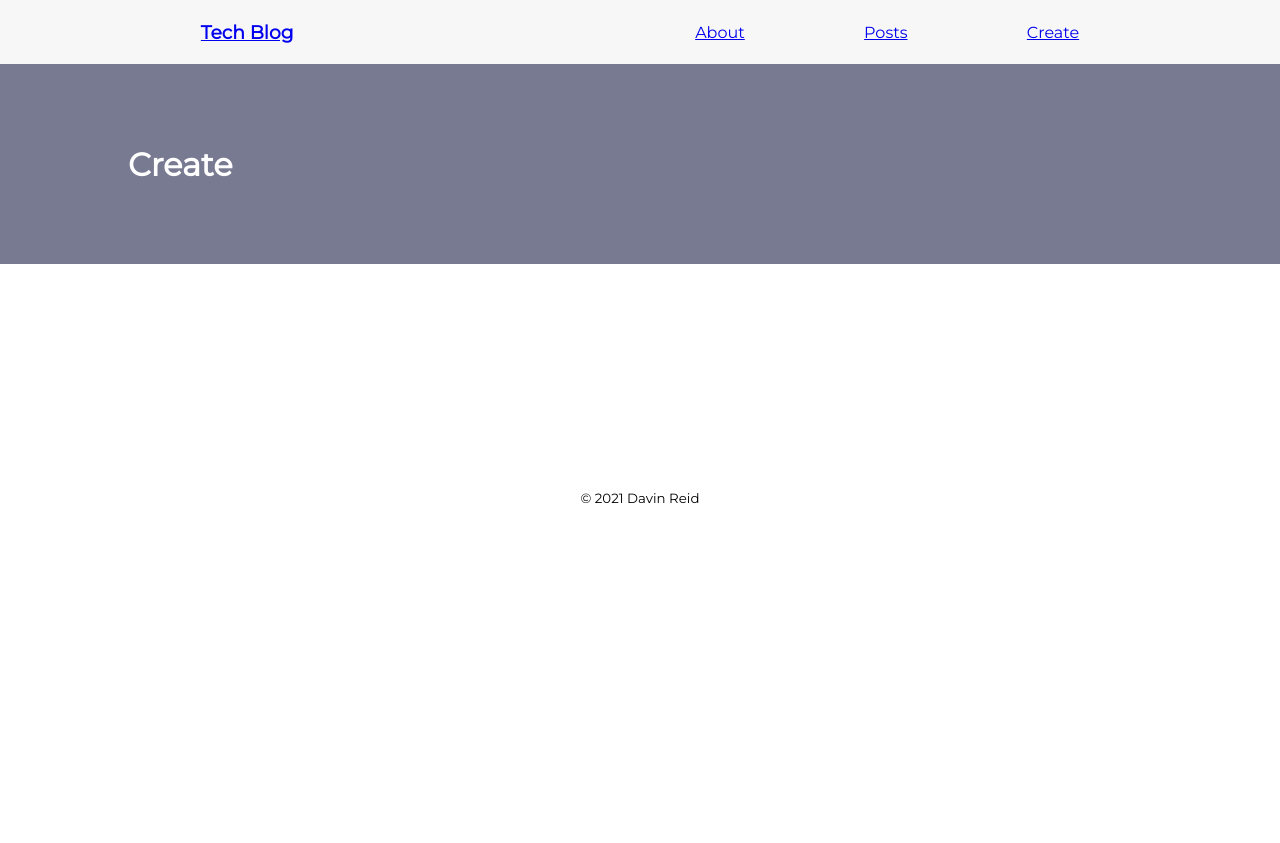
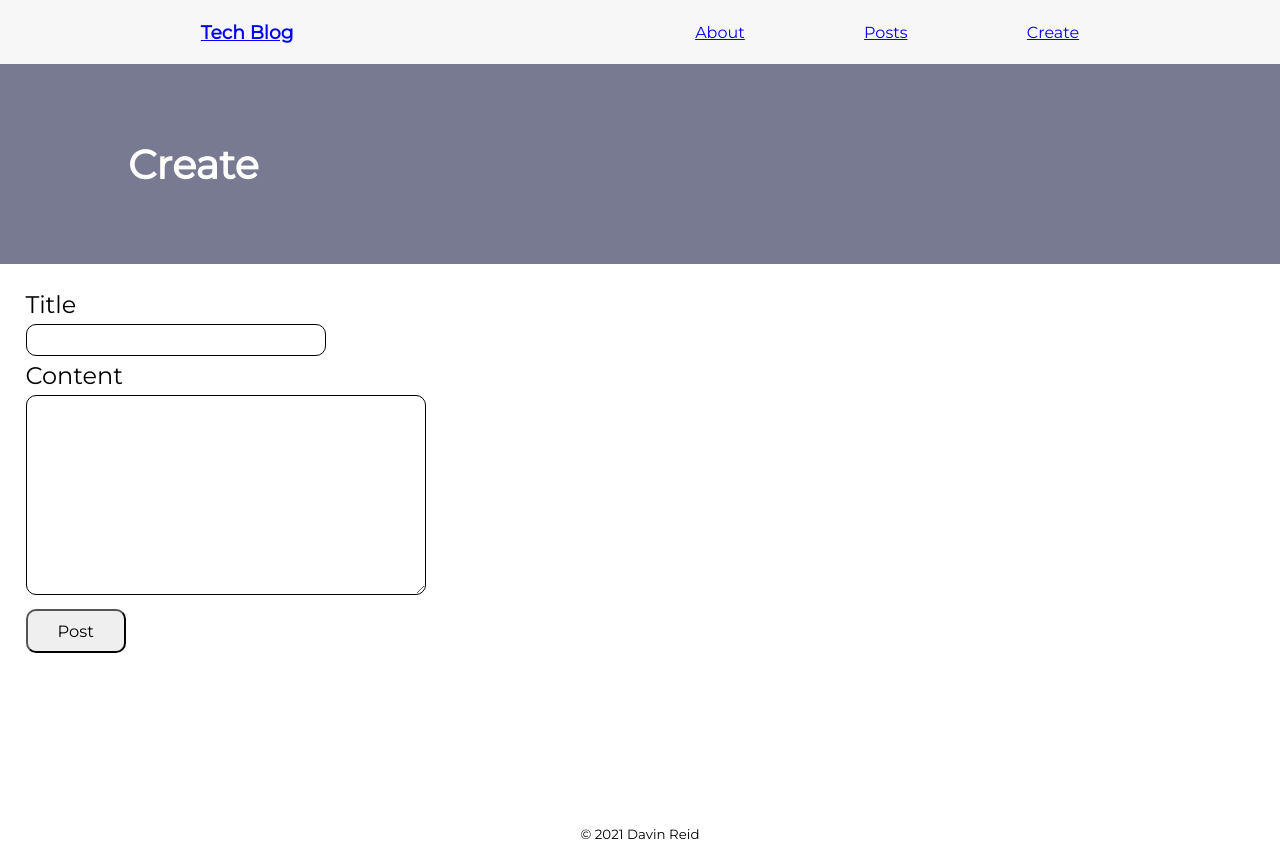
Before and after one commit to DavTheDev20/ts-next-blog, a Next.js app: page /create in a window 1280 px wide. Before the commit the page ends 800 px from the top, so only its background shows below. Built offline with nearby package versions, Linux system fonts and the light colour scheme.

Commit message:
Add mongoose actions to application

```diff
--- a/components/Footer.tsx
+++ b/components/Footer.tsx
@@ -3,7 +3,7 @@ const Footer = () => {
   const currentYear = currentDate.getFullYear();
 
   return (
-    <footer style={{ textAlign: 'center', marginTop: '17.5%' }}>
+    <footer style={{ textAlign: 'center', marginTop: '13%' }}>
       <small>© {currentYear} Davin Reid</small>
     </footer>
   );
--- a/components/Jumbotron.tsx
+++ b/components/Jumbotron.tsx
@@ -3,7 +3,7 @@ import styles from './Jumbotron.module.css';
 const Jumbotron = (props: any) => {
   return (
     <div className={styles.jumbotron}>
-      <h1 style={{ marginLeft: '10%', color: '#ffff', fontSize: '2rem' }}>
+      <h1 style={{ marginLeft: '10%', color: '#ffff', fontSize: '2.5rem' }}>
         {props.content}
       </h1>
     </div>
--- a/lib/dbConnect.ts
+++ b/lib/dbConnect.ts
@@ -1,10 +1,10 @@
-import mongoose from 'mongoose';
+const mongoose = require('mongoose');
 
 declare global {
   var mongoose: any;
 }
 
-const MONGODB_URI = process.env.MONGODB_URI;
+const MONGODB_URI: any = process.env.MONGODB_URI;
 
 if (!MONGODB_URI) {
   throw new Error(
@@ -18,4 +18,18 @@ if (!cached) {
   cached = global.mongoose = { conn: null, promise: null };
 }
 
-async function dbConnect() {}
+async function dbConnect() {
+  if (cached.conn) {
+    return cached.conn;
+  }
+
+  if (!cached.promise) {
+    cached.promise = mongoose.connect(MONGODB_URI).then((mongoose: any) => {
+      return mongoose;
+    });
+  }
+  cached.conn = await cached.promise;
+  return cached.conn;
+}
+
+export default dbConnect;
--- /dev/null
+++ b/models/post.ts
@@ -0,0 +1,12 @@
+import mongoose from 'mongoose';
+
+const postSchema = new mongoose.Schema({
+  title: String,
+  content: String,
+  dateCreated: {
+    type: Date,
+    default: new Date(),
+  },
+});
+
+export default mongoose.models.Post || mongoose.model('Post', postSchema);
--- /dev/null
+++ b/pages/api/posts/index.ts
@@ -0,0 +1,30 @@
+import dbConnect from '../../../lib/dbConnect';
+import Post from '../../../models/post';
+
+export default async function handler(req: any, res: any) {
+  const { method } = req;
+
+  await dbConnect();
+
+  switch (method) {
+    case 'GET':
+      try {
+        const posts = await Post.find({});
+        res.status(200).json({ success: true, data: posts });
+      } catch (err) {
+        res.status(400).json({ success: false });
+      }
+      break;
+    case 'POST':
+      try {
+        const post = await Post.create(req.body);
+        res.status(201).json({ success: true, data: post });
+      } catch (err) {
+        res.status(400).json({ success: false });
+      }
+      break;
+    default:
+      res.status(400).json({ success: false });
+      break;
+  }
+}
--- a/pages/create.tsx
+++ b/pages/create.tsx
@@ -1,10 +1,112 @@
 import type { NextPage } from 'next';
+import { useRouter } from 'next/router';
 import Jumbotron from '../components/Jumbotron';
+import { useState } from 'react';
 
 const Create: NextPage = () => {
+  const router = useRouter();
+
+  const labelStyle = {
+    fontSize: '1.5rem',
+  };
+
+  const [postVals, setPostVals] = useState({
+    title: '',
+    content: '',
+  });
+
+  const handleSubmission = async (event: any) => {
+    event.preventDefault();
+
+    if (!postVals.title || !postVals.content) {
+      alert('Please enter values in both inputs');
+      return;
+    }
+
+    const response = await fetch('http://localhost:3000/api/posts', {
+      method: 'POST',
+      headers: {
+        'Content-Type': 'application/json',
+      },
+      body: JSON.stringify(postVals),
+    });
+
+    const data = await response.json();
+
+    if (data.success === 'false') {
+      alert('error submitting post.');
+      return;
+    } else {
+      router.push('/posts');
+    }
+  };
+
   return (
     <div>
       <Jumbotron content="Create" />
+      <form style={{ margin: '2%' }} onSubmit={handleSubmission}>
+        <label style={labelStyle}>Title</label>
+        <br />
+        <input
+          type="text"
+          name="title"
+          style={{
+            width: '300px',
+            padding: '2px',
+            height: '32.5px',
+            borderRadius: '10px',
+            border: '1px solid black',
+            fontSize: '1.1rem',
+            margin: '5px 0',
+          }}
+          value={postVals.title}
+          onChange={(event) =>
+            setPostVals((prevValue) => {
+              return {
+                title: event.target.value,
+                content: prevValue.content,
+              };
+            })
+          }
+        />
+        <br />
+        <label style={labelStyle}>Content</label>
+        <br />
+        <textarea
+          name="content"
+          style={{
+            width: '400px',
+            height: '200px',
+            borderRadius: '10px',
+            border: '1px solid black',
+            padding: '2px',
+            fontSize: '1.1rem',
+            margin: '5px 0',
+          }}
+          value={postVals.content}
+          onChange={(event) => {
+            setPostVals((prevValue) => {
+              return {
+                title: prevValue.title,
+                content: event.target.value,
+              };
+            });
+          }}
+        ></textarea>
+        <br />
+        <button
+          style={{
+            padding: '10px',
+            width: '100px',
+            margin: '5px 0',
+            fontSize: '1.02rem',
+            borderRadius: '10px',
+            cursor: 'pointer',
+          }}
+        >
+          Post
+        </button>
+      </form>
     </div>
   );
 };
--- a/styles/globals.css
+++ b/styles/globals.css
@@ -7,6 +7,6 @@
   font-family: 'Montserrat', sans-serif;
 }
 
-.Home ::-webkit-scrollbar {
-  display: none;
+.Home {
+  overflow: hidden;
 }
```
Also changed, not shown: pages/posts/index.tsx (+24 -0 lines), 1 other file (tests, documents, lock files or other folders).
